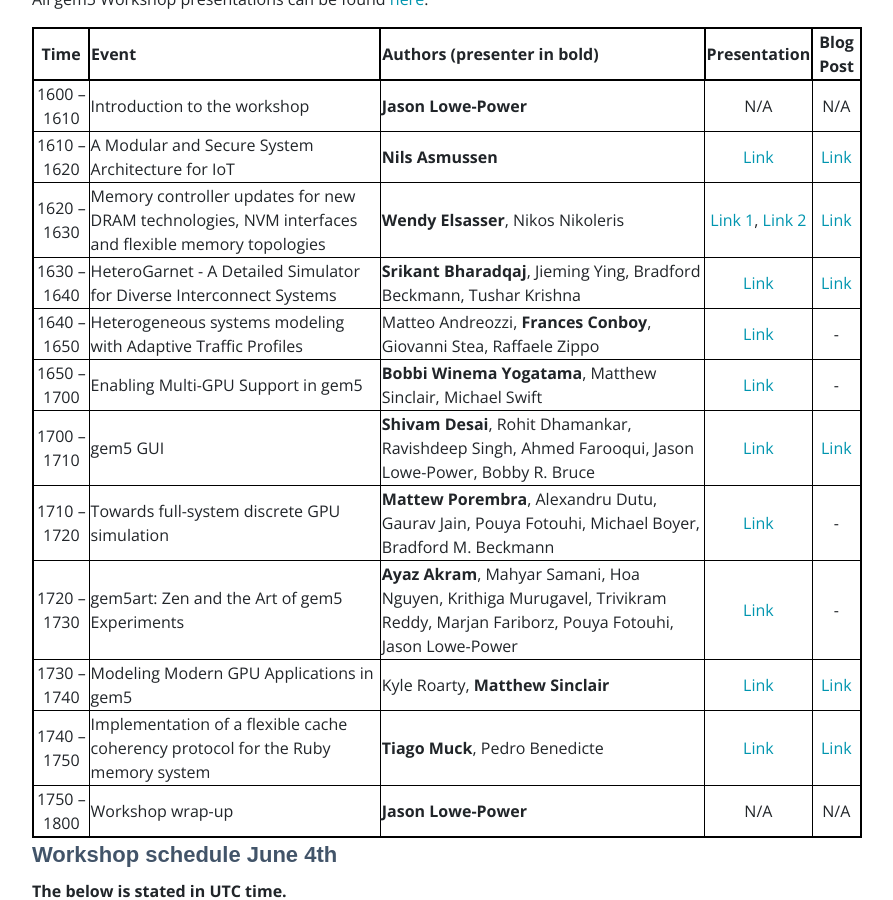
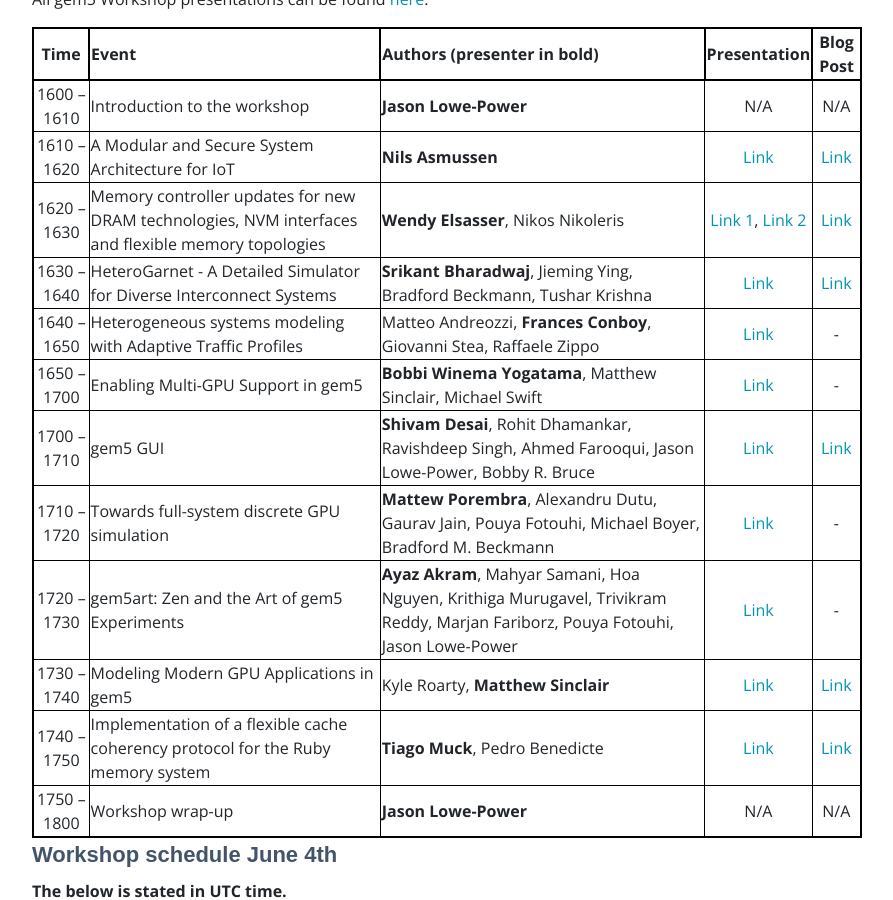
Before and after one commit to gem5/website, a Jekyll site: the page built from _pages/events/isca-2020.md, in a window 1280 px wide and 900 px high, scrolled down 1605 px. Shown: the whole window, without its empty margins (53-946 px from the left). Built offline with Jekyll 4.4.1, drawn with Linux system fonts in a browser that asks for light colours; nearby versions of some CDN libraries; some web fonts are replaced.

Commit message:
website: Fix spelling "Bharadqaj" -> "Bharadwaj"
Change-Id: I97ab2146271d379eae04595d9e78346561507c9b
Reviewed-on: https://gem5-review.googlesource.com/c/public/gem5-website/+/29712
Reviewed-by: Bobby R. Bruce <bbruce@ucdavis.edu>
Maintainer: Bobby R. Bruce <bbruce@ucdavis.edu>
Tested-by: Bobby R. Bruce <bbruce@ucdavis.edu>

```diff
--- a/_pages/events/isca-2020.md
+++ b/_pages/events/isca-2020.md
@@ -74,7 +74,7 @@
 |1600 -- 1610 | Introduction to the workshop | **Jason Lowe-Power**| N/A | N/A |
 |1610 -- 1620 | A Modular and Secure System Architecture for IoT | **Nils Asmussen**|[Link](https://youtu.be/2jPiXOhboko)|[Link](/2020/05/29/modular-and-secure.html)|
 |1620 -- 1630 | Memory controller updates for new DRAM technologies, NVM interfaces and flexible memory topologies | **Wendy Elsasser**, Nikos Nikoleris|[Link 1](https://youtu.be/ttJ9_I_Avyc), [Link 2](https://youtu.be/t2PRoZPwwpk)|[Link](/2020/05/27/memory-controller.html)|
-|1630 -- 1640 | HeteroGarnet - A Detailed Simulator for Diverse Interconnect Systems | **Srikant Bharadqaj**, Jieming Ying, Bradford Beckmann, Tushar Krishna|[Link](https://youtu.be/AH9r44r2lHA)|[Link](/2020/05/27/heterogarnet.html)|
+|1630 -- 1640 | HeteroGarnet - A Detailed Simulator for Diverse Interconnect Systems | **Srikant Bharadwaj**, Jieming Ying, Bradford Beckmann, Tushar Krishna|[Link](https://youtu.be/AH9r44r2lHA)|[Link](/2020/05/27/heterogarnet.html)|
 |1640 -- 1650 | Heterogeneous systems modeling with Adaptive Traffic Profiles | Matteo Andreozzi, **Frances Conboy**, Giovanni Stea, Raffaele Zippo|[Link](https://youtu.be/UhWAozvZ9mU)|-|
 |1650 -- 1700 | Enabling Multi-GPU Support in gem5 | **Bobbi Winema Yogatama**, Matthew Sinclair, Michael Swift|[Link](https://youtu.be/TSULdaGw0V8)|-|
 |1700 -- 1710 | gem5 GUI | **Shivam Desai**, Rohit Dhamankar, Ravishdeep Singh, Ahmed Farooqui, Jason Lowe-Power, Bobby R. Bruce|[Link](https://youtu.be/ab0ZUSTkYEk)|[Link](/2020/05/29/gem5-gui.html)|
```
Also changed, not shown: _posts/2020-05-29-heterogarnet.md (+1 -1 lines).
